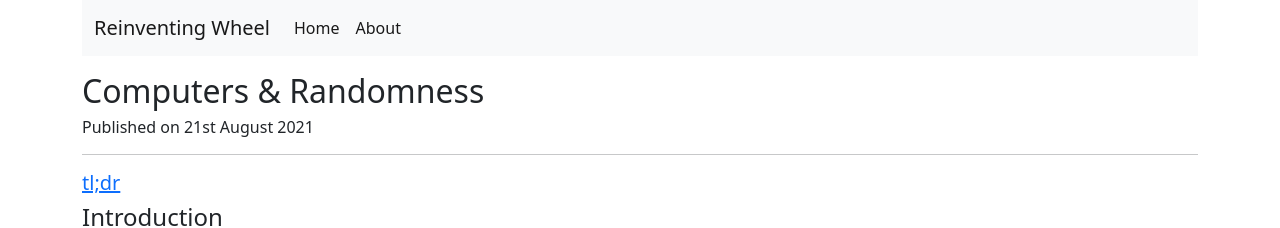
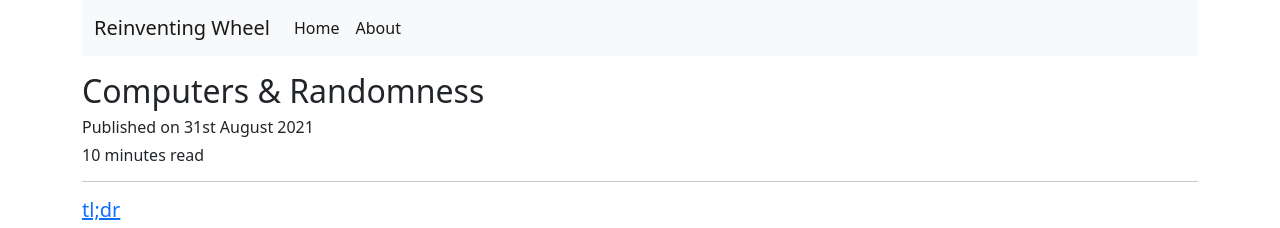
Before and after one commit to keshav-sarraf/rw-frontend, a Vue app: page /random-number-generator in a window 1280 px wide. Shown: the top 228 px of the page. Built offline with nearby package versions, Linux system fonts and the light colour scheme.

Commit message:
Minor cleanups

```diff
--- a/src/assets/posts/posts.json
+++ b/src/assets/posts/posts.json
@@ -3,7 +3,7 @@
         {
             "title" : "Computers & Randomness",
             "description" : "Computers were designed to be deterministic, and yet they are able to generate randomness. In this post we go back in history and take a look at the first computational random number generator",
-            "date" : "21st August 2021",
+            "date" : "31st August 2021",
             "read_duration" : "10 minutes read",
             "labels" : ["Maths", "Computers"],
             "router_link" : "/random-number-generator"
--- a/src/components/posts/random_number_gen/RandNumGen.vue
+++ b/src/components/posts/random_number_gen/RandNumGen.vue
@@ -5,7 +5,8 @@
 <div class="container">
 
     <h2>Computers & Randomness</h2>
-    <h6>Published on 21st August 2021</h6>
+    <h6>Published on 31st August 2021</h6>
+    <h6>10 minutes read</h6>
     <hr>
 
     <h5>
@@ -108,7 +109,7 @@
 
         Originally the research used massive groups of people doing huge numbers of calculations, but during the course of the research, <a href="https://en.wikipedia.org/wiki/John_von_Neumann">John Von Neumann</a> and <a href="https://en.wikipedia.org/wiki/Stanislaw_Ulam">Stanislaw Ulam</a> realized that they could use <a href="https://en.wikipedia.org/wiki/ENIAC">ENIAC (Electronic Numerical Integrator and Computer)</a> to do these calculations much more quickly using a statistical approach (as compared to actually solving differential equations using human calculations).
 
-        <!-- In the said statistical approach, a computer model of the process was created and simulations were conducted to determine the chain reaction by providing the initial velocity and position of the triggering neutron. The experiment was then repeated thousands of times with slight modifications to the input. Ultimately all the results were then agregated to get a final sense. Hypothetically speaking, if only 5% of the chain reactions were self sustainable, then scientists would have concluded that the provided experimental setup needed major modifications, but if 90% of them were self sustainable, then they could have had a strong confidence in their design. -->
+        <!-- In the said statistical approach, a computer model of the process was created and simulations were conducted to determine the chain reaction by providing the initial velocity and position of the triggering neutron. The experiment was then repeated thousands of times with slight modifications to the input. Ultimately all the results were then aggregated to get a final sense. Hypothetically speaking, if only 5% of the chain reactions were self sustainable, then scientists would have concluded that the provided experimental setup needed major modifications, but if 90% of them were self sustainable, then they could have had a strong confidence in their design. -->
 
         <br>
         <br>
@@ -135,7 +136,7 @@
         Ok coming back to the topic at hand. Using a precompiled lists of random numbers was extremely slow. A person would have to manually feed the list to the computer and at that point of time, people used punch cards to feed data, so feeding data was a slow and complicated process, It was then when von Neumann developed a way to calculate <b>pseudorandom numbers</b> ( I'll talk about it in the next section, loosely speaking it's a number which is not random in reality but gives the appearance of randomness ). He called the algorithm <b>middle-square method</b> (again coming below). <u>Though this method has been criticized as crude, von Neumann was aware of this: he justified it as being faster than any other method at his disposal, and also noted that when it went off it did so in an obvious fashion, unlike methods that could be subtly incorrect</u>. Later on, a <a href="https://mcnp.lanl.gov/pdf_files/nbs_vonneumann.pdf">paper</a> was published describing the algorithm. In that paper, von Neumann wrote the famous words - "Anyone who considers arithmetical methods of producing random digits is, of course, in a state of sin".
         <br>
         <br>
-        The above story has been picked from the below mentione sources. Some phrases have been blatantly copied over while others have been created by my understanding of the story.
+        The above story has been picked from the below mentioned sources. Some phrases have been blatantly copied over while others have been created by my understanding of the story.
         <ol>
             <li><a href="https://en.wikipedia.org/wiki/ENIAC#Role_in_the_hydrogen_bomb"> ENIAC</a></li>
             <li><a href="https://en.wikipedia.org/wiki/Monte_Carlo_method#History">Monte Carlo Method</a></li>
@@ -202,7 +203,7 @@
     </h4>
 
     <p>
-        Middle square method is now a relic of the past. There are new algorithms that have been developed since then. Wikipedia has a <a href="https://en.wikipedia.org/wiki/List_of_random_number_generators">list</a> with some description on each. Interestingly in 2017, A modification was suggested to the middle square algorithm which helps the algorithm get rid of its follies. <a href="https://arxiv.org/abs/1704.00358v5"> Here's a link</a> to the paper describing the modification.
+        Middle square method is now a relic of the past. There are new algorithms that have been developed since then. Wikipedia has a <a href="https://en.wikipedia.org/wiki/List_of_random_number_generators">list</a> with some description on each. Interestingly in 2017, a modification was suggested to the middle square algorithm which helps the algorithm get rid of its follies. <a href="https://arxiv.org/abs/1704.00358v5"> Here's a link</a> to the paper describing the modification.
     </p>
 
     <h4 id="tldr">
```
